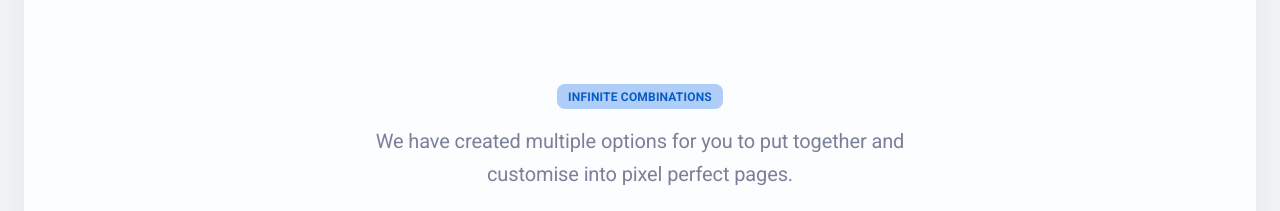
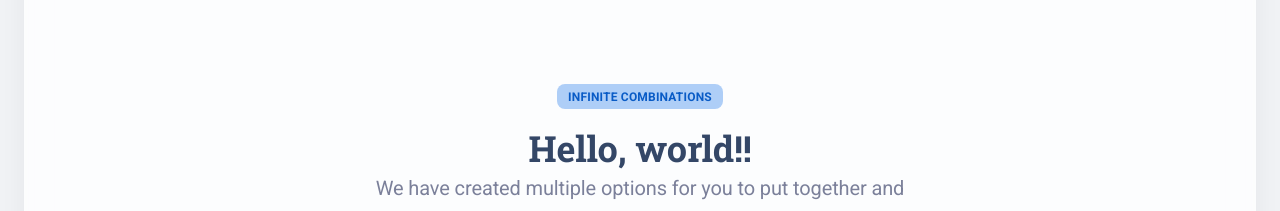
Before and after one commit to LeeHannaa/Handongmo_Front, a React (Create React App) app: page /presentation in a window 1280 px wide. Shown: the part 880-1091 px from the top of the page. Built offline with nearby package versions, Linux system fonts and the light colour scheme.

Commit message:
feat: recoil 이용한 토글 버튼 완성

```diff
--- a/package.json
+++ b/package.json
@@ -34,6 +34,7 @@
     "react-router-dom": "6.10.0",
     "react-scripts": "5.0.1",
     "react-syntax-highlighter": "15.5.0",
+    "recoil": "^0.7.7",
     "styled-components": "^6.1.8",
     "web-vitals": "3.3.1"
   },
--- /dev/null
+++ b/src/examples/Navbars/DefaultNavbar/atoms.js
@@ -0,0 +1,6 @@
+import { atom } from "recoil";
+
+export const isOnState = atom({
+  key: "isOn",
+  default: 0,
+});
--- a/src/examples/Navbars/DefaultNavbar/index.js
+++ b/src/examples/Navbars/DefaultNavbar/index.js
@@ -43,6 +43,10 @@ import DefaultNavbarMobile from "examples/Navbars/DefaultNavbar/DefaultNavbarMob
 // Material Kit 2 React base styles
 import breakpoints from "assets/theme/base/breakpoints";
 
+// recoil
+import { useRecoilState } from "recoil";
+import { isOnState } from "./atoms";
+
 function DefaultNavbar({ brand, routes, transparent, light, action, sticky, relative, center }) {
   const [dropdown, setDropdown] = useState("");
   const [dropdownEl, setDropdownEl] = useState("");
@@ -57,7 +61,7 @@ function DefaultNavbar({ brand, routes, transparent, light, action, sticky, rela
   const openMobileNavbar = () => setMobileNavbar(!mobileNavbar);
 
   // toggle을 위한
-  const [isOn, setisOn] = useState(false);
+  const [isOn, setisOn] = useRecoilState(isOnState);
 
   const toggleHandler = () => {
     // isOn의 상태를 변경하는 메소드를 구현
--- a/src/index.js
+++ b/src/index.js
@@ -18,6 +18,9 @@ import * as ReactDOMClient from "react-dom/client";
 import { BrowserRouter } from "react-router-dom";
 import App from "App";
 
+// recoil
+import { RecoilRoot } from "recoil";
+
 const container = document.getElementById("root");
 
 // Create a root.
@@ -25,6 +28,8 @@ const root = ReactDOMClient.createRoot(container);
 
 root.render(
   <BrowserRouter>
-    <App />
+    <RecoilRoot>
+      <App />
+    </RecoilRoot>
   </BrowserRouter>
 );
--- a/src/pages/Presentation/sections/DesignBlocks.js
+++ b/src/pages/Presentation/sections/DesignBlocks.js
@@ -32,9 +32,11 @@ import ExampleCard from "pages/Presentation/components/ExampleCard";
 import data from "pages/Presentation/sections/data/designBlocksData";
 
 //toggle
-// import { isOn } from "examples/Navbars/DefaultNavbar";
+import { useRecoilValue } from "recoil";
+import { isOnState } from "examples/Navbars/DefaultNavbar/atoms";
 
 function DesignBlocks() {
+  const isOn = useRecoilValue(isOnState);
   const renderData = data.map(({ title, description, items }) => (
     <Grid container spacing={3} sx={{ mb: 10 }} key={title}>
       <Grid item xs={12} lg={3}>
@@ -81,7 +83,7 @@ function DesignBlocks() {
             sx={{ mb: 2 }}
           />
           <MKTypography variant="h2" fontWeight="bold">
-            {/* {isOn ? "Huge collection of sections" : "Hello, world!!"} */}
+            {isOn ? "Huge collection of sections" : "Hello, world!!"}
           </MKTypography>
           <MKTypography variant="body1" color="text">
             We have created multiple options for you to put together and customise into pixel
```
